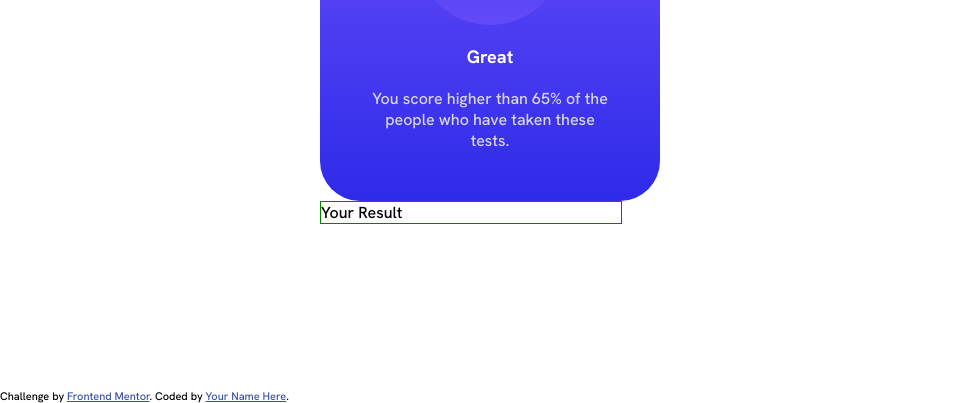
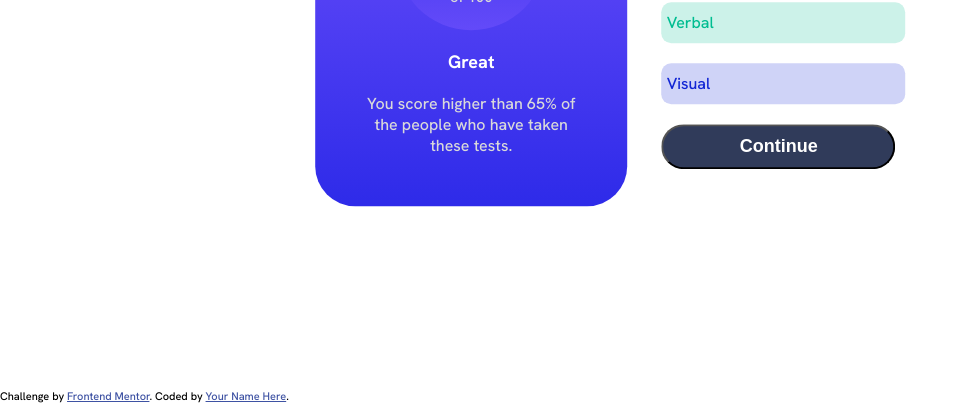
Before and after one commit to pedro-henrique-a-silva/results-summary-component-main, a plain HTML site: page index.html in a window 1280 px wide. Shown: the part 397-800 px from the top of the page, without its empty margins (0-968 px from the left). Drawn offline with Linux system fonts and the light colour scheme.

Commit message:
estrutura summary concluida, faltando toques finais

```diff
--- a/index.html
+++ b/index.html
@@ -29,8 +29,14 @@
       </p>
 
     </section>
+
     <section class="summary">
-      <div class="title">Your Result</div>
+      <h1 class="title-summary">Summary</h1>
+      <div class="item reaction">Reaction</div>
+      <div class="item memory">Memory</div>
+      <div class="item verbal">Verbal</div>
+      <div class="item visual">Visual</div>
+      <button class="summary-button">Continue</button>
 
     </section>
   </main>
--- a/style.css
+++ b/style.css
@@ -5,32 +5,37 @@
 
 body {
   font-family: 'Hanken Grotesk', sans-serif;
+  overflow: scroll;
 }
 
 main {
   position: absolute;
+  width: 650px;
   top: 50%;
   left: 50%;
-  vertical-align: top;
+  padding: 1%;
   transform: translate(-50%, -50%);
+  /* border: 1px solid blue; */
 }
 
 .result, .summary {
   display: inline-block;
+  width: 45%;
+  vertical-align: top;
 }
 
 .result {
-  width: 300px;
-  padding: 50px 20px;
-  /* height: 450px; */
+  padding: 50px 10px;
   border-radius: 40px;
   text-align: center;
   background-image: linear-gradient(to bottom, hsl(252, 100%, 67%), hsl(241, 81%, 54%));
 }
 
 .summary {
-  width: 300px;
-  border: 1px solid green;
+  padding-left: 30px;
+  padding-top: 50px;
+  padding-bottom: 50px;
+  /* border: 1px solid green; */
 }
 
 .title-result {
@@ -84,10 +89,56 @@ main {
   transform: translate(-50%);
 }
 
+.title-summary {
+  margin-bottom: 20px;
+  font-size: 18px;
+  font-weight: 700;
+  color: hsl(224, 30%, 27%);
+}
+
+.item {
+  display: inline-block;
+  width: 80%;
+  padding: 10px 5px;
+  margin-bottom: 20px;
+  border-radius: 10px;
+}
+
+.reaction {
+  background-color: hsl(0, 100%, 67%, 0.2);
+  color: hsl(0, 100%, 67%, 1);
+}
+
+.memory {
+  background-color: hsl(39, 100%, 56%, 0.2);
+  color: hsl(39, 100%, 56%, 1);
+}
+
+.verbal {
+  background-color: hsl(166, 100%, 37%, 0.2);
+  color: hsl(166, 100%, 37%, 1);
+}
+
+.visual {
+  background-color: hsl(234, 85%, 45%, 0.2);
+  color: hsl(234, 85%, 45%, 1);
+}
+
+.summary-button {
+  color: white;
+  width: 80%;
+  font-size: 18px;
+  font-weight: bold;
+  padding: 10px;
+  background-color: hsl(224, 30%, 27%);
+  border-radius: 30px;
+}
+
 .attribution {
   position: fixed;
   bottom: 0;
   font-size: 11px; text-align: center;
+
 }
 
 .attribution a {
```
